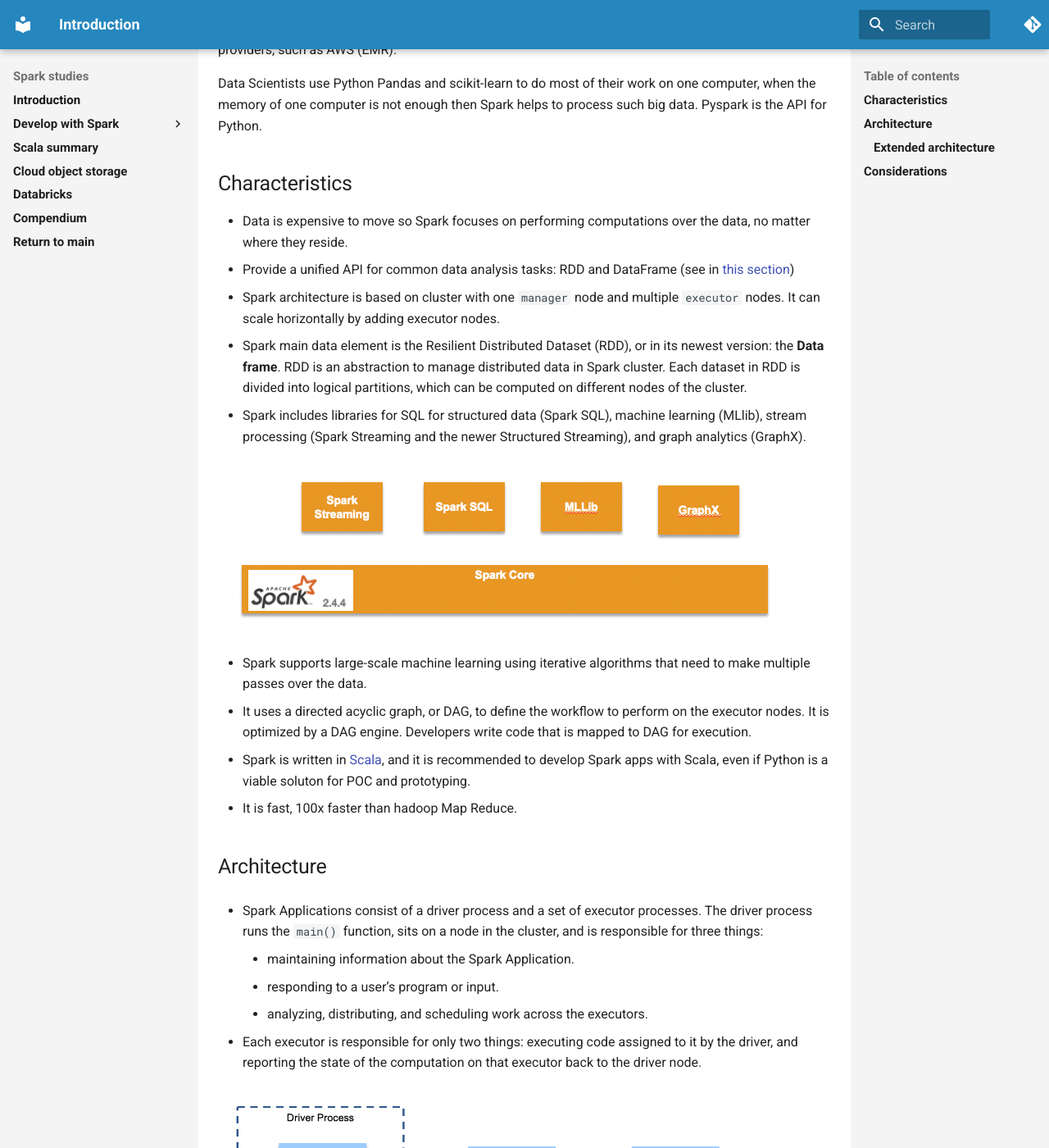
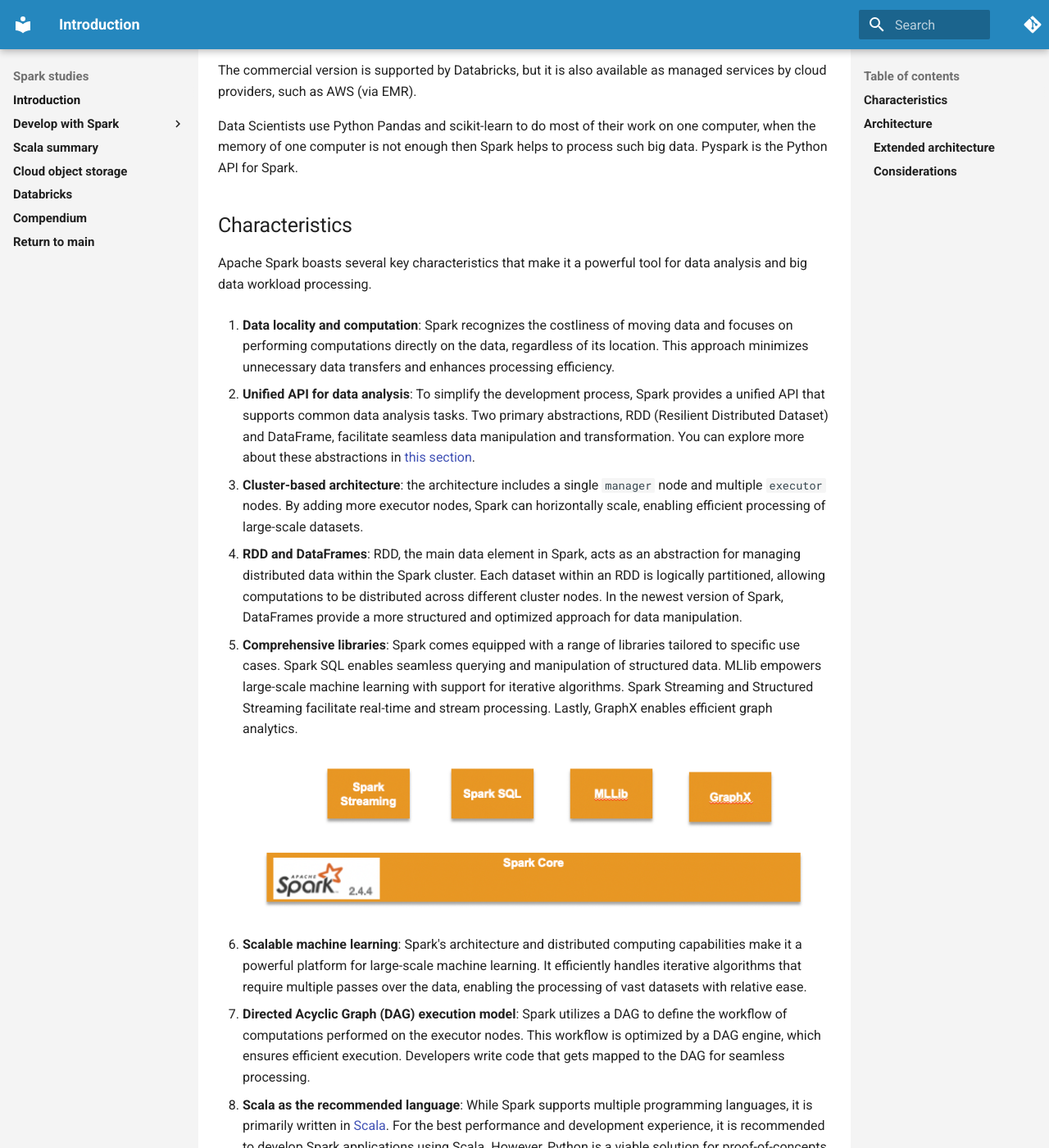
Before and after one commit to jbcodeforce/spark-studies, an MkDocs documentation site: the page built from docs/index.md, in a window 1280 px wide and 1400 px high, scrolled down 863 px. Shown: the whole window at 82% size. Built offline with MkDocs 1.6.1 and Material for MkDocs 9.7.7, drawn with Linux system fonts in a browser that asks for light colours; comment, search, counter and statistics services are not loaded; some of the changed text lies outside the part shown.

Commit message:
update to intro

````diff
--- a/docs/index.md
+++ b/docs/index.md
@@ -7,42 +7,50 @@
 
 The goal of Spark is to offer an **unified** platform for writing big data application: this means consistent APIs to do data loading, SQL, streaming, machine learning...
 
-From the business point of view, the users look at making sense of their data, and transform the data so it can be used by business intelligence applications or Machine Model training. The typical use case for Sparks is to define data pipelines to transform raw data to filter, clean, augmented data sets, enhanced with analytics, business level aggregates, directly consumable by business apps.
+From the business point of view, users often seek to extract meaningful insights from their data and convert it into a format that can be utilized by business intelligence applications or for training machine models. Sparks, in this context, serves as a valuable tool for constructing data pipelines that facilitate the transformation of raw data. These pipelines enable the filtering, cleansing, and augmentation of data sets, empowering them with analytics and business-level aggregates. Ultimately, this results in data sets that are readily consumable by various business applications.
 
 ![](./diagrams/data-pipeline.drawio.png)
 
 The unified model for file system access is Hadoop FS.
 
-The commercial version is supported by Databricks, but it is also available as managed services by cloud providers, such as AWS (EMR).
+The commercial version is supported by Databricks, but it is also available as managed services by cloud providers, such as AWS (via EMR).
 
-Data Scientists use Python Pandas and scikit-learn to do most of their work on one computer, when the memory of one computer is not enough then Spark helps to process such big data. Pyspark is the API for Python.
+Data Scientists use Python Pandas and scikit-learn to do most of their work on one computer, when the memory of one computer is not enough then Spark helps to process such big data. Pyspark is the Python API for Spark.
 
 ## Characteristics
 
-* Data is expensive to move so Spark focuses on performing computations over the data, no matter where they reside.
-* Provide a unified API for common data analysis tasks: RDD and DataFrame (see in [this section](dev-on-spark.md))
-* Spark architecture is based on cluster with one `manager` node and multiple `executor` nodes. It can scale horizontally by adding executor nodes.
-* Spark main data element is the Resilient Distributed Dataset (RDD), or in its newest version: the **Data frame**. RDD is an abstraction to manage distributed data in Spark cluster. Each dataset in RDD is divided into logical partitions, which can be computed on different nodes of the cluster.
-* Spark includes libraries for SQL for structured data (Spark SQL), machine learning (MLlib), stream processing (Spark Streaming and the newer Structured Streaming), and graph analytics (GraphX).
+Apache Spark boasts several key characteristics that make it a powerful tool for data analysis and big data workload processing.
 
-![Spark components](images/spark-components.png)
+1. **Data locality and computation**: Spark recognizes the costliness of moving data and focuses on performing computations directly on the data, regardless of its location. This approach minimizes unnecessary data transfers and enhances processing efficiency.
 
-* Spark supports large-scale machine learning using iterative algorithms that need to make multiple passes over the data.
-* It uses a directed acyclic graph, or DAG, to define the workflow to perform on the executor nodes. It is optimized by a DAG engine. Developers write code that is mapped to DAG for execution.
-* Spark is written in [Scala](scala_summary.md), and it is recommended to develop Spark apps with Scala, even if Python is a viable soluton for POC and prototyping.
-* It is fast, 100x faster than hadoop Map Reduce.
+2. **Unified API for data analysis**: To simplify the development process, Spark provides a unified API that supports common data analysis tasks. Two primary abstractions, RDD (Resilient Distributed Dataset) and DataFrame, facilitate seamless data manipulation and transformation. You can explore more about these abstractions in [this section](dev-on-spark.md).
+
+3. **Cluster-based architecture**: the architecture includes a single `manager` node and multiple `executor` nodes. By adding more executor nodes, Spark can horizontally scale, enabling efficient processing of large-scale datasets.
+
+4. **RDD and DataFrames**: RDD, the main data element in Spark, acts as an abstraction for managing distributed data within the Spark cluster. Each dataset within an RDD is logically partitioned, allowing computations to be distributed across different cluster nodes. In the newest version of Spark, DataFrames provide a more structured and optimized approach for data manipulation.
+
+5. **Comprehensive libraries**: Spark comes equipped with a range of libraries tailored to specific use cases. Spark SQL enables seamless querying and manipulation of structured data. MLlib empowers large-scale machine learning with support for iterative algorithms. Spark Streaming and Structured Streaming facilitate real-time and stream processing. Lastly, GraphX enables efficient graph analytics.
+
+    ![Spark components](images/spark-components.png){ width=700 }
+
+6. **Scalable machine learning**: Spark's architecture and distributed computing capabilities make it a powerful platform for large-scale machine learning. It efficiently handles iterative algorithms that require multiple passes over the data, enabling the processing of vast datasets with relative ease.
+
+7. **Directed Acyclic Graph (DAG) execution model**: Spark utilizes a DAG to define the workflow of computations performed on the executor nodes. This workflow is optimized by a DAG engine, which ensures efficient execution. Developers write code that gets mapped to the DAG for seamless processing.
+
+8. **Scala as the recommended language**: While Spark supports multiple programming languages, it is primarily written in [Scala](scala_summary.md). For the best performance and development experience, it is recommended to develop Spark applications using Scala. However, Python is a viable solution for proof-of-concepts (POCs) and prototyping.
+9. **Exceptional performance**: Spark's in-memory processing and optimized execution engine contribute to its impressive speed. In fact, Spark is known to be up to 100 times faster than Hadoop MapReduce, making it an ideal choice for demanding big data workloads.
 
 ## Architecture
 
 * Spark Applications consist of a driver process and a set of executor processes. The driver process runs the `main()` function, sits on a node in the cluster, and is responsible for three things:
 
-    * maintaining information about the Spark Application.
-    * responding to a user’s program or input.
-    * analyzing, distributing, and scheduling work across the executors.
+    * maintain information about the Spark Application.
+    * respond to a user’s program or input.
+    * analyze, distribute, and schedule work across the executors.
 
 * Each executor is responsible for only two things: executing code assigned to it by the driver, and reporting the state of the computation on that executor back to the driver node.
 
-![Spark architecture](./images/app-arch.png)
+![Spark architecture](./images/app-arch.png){ width=700 }
 
 * The main entry point for programming is the `SparkSession` object:
 
@@ -52,15 +60,31 @@
 lines = spark.sparkContext.textFile("../data/movielens/u.data")
 ```
 
-See more development practices [here](./dev/index.md).
+See more development practices [in this other article](./dev/index.md).
 
 ### Extended architecture
 
-The full architecture includes storage and Delta lake which is an intermediate layer between Spark and storage to add services like ACID transaction and metadata about the object in the data lake. Spark job uses the Delta Lake to read and write data.
+The full architecture includes distributed storage using data lake technology and the [**Delta Lake**](https://www.databricks.com/resources/ebook/delta-lake-running-oreilly) protocol which is an intermediate layer between Spark and storage to add services like ACID transaction and metadata about the object in the data lake. Spark job uses the Delta Lake to read and write data.
 
 ![](./diagrams/spark-delta-hla.drawio.png){ width=600 }
 
-## Considerations
+??? info "Delta Lake"
+    Delta Lake is an open-source storage layer that is designed to bring reliability and scalability to big data processing. It provides ACID transactional capabilities to data lakes.
+
+    1. **Reliability**: Delta Lake ensures data integrity and reliability by providing ACID transactions, which means that multiple concurrent readers and writers can access the data without conflicts or inconsistencies. It also offers schema enforcement to prevent data corruption.
+
+    2. **Scalability**: Delta Lake leverages the distributed processing power of Apache Spark to handle large-scale data processing. It supports parallel processing, enabling efficient execution of queries on massive datasets.
+
+    3. **Data versioning**: Delta Lake maintains a full history of all changes made to the data, allowing you to track and query data at any point in time. This feature is particularly useful for auditing and compliance purposes.
+
+    4. **Time travel**: Delta Lake enables you to query data as it existed at a specific point in time, making it easy to revert to previous versions or analyze data changes over time. It provides a simple syntax to perform time travel queries without the need for complex data restoration processes.
+
+    5. **Schema evolution**: Delta Lake allows you to evolve the schema of your data over time, providing flexibility when dealing with changing data structures. It supports schema validation and evolution, ensuring data consistency and compatibility.
+
+    6. **Optimized performance**: Delta Lake optimizes data storage and processing by using a combination of file-level and data-level optimizations. It employs techniques like file compaction, data skipping, and predicate pushdown to improve query performance and reduce storage costs.
+
+
+### Considerations
 
 * Spark executors are not really cattle as they are keeping data partitions. So from a pure Spark architecture, a kubernetes deployment, may look like an anti-pattern. RDD should help to compensate for pod failure.
 
````
Also changed, not shown: docs/dev/deployment.md (+21 -32 lines).
